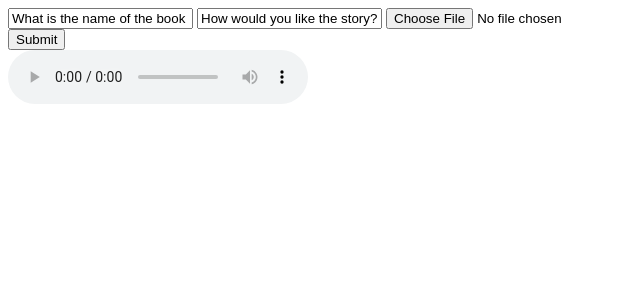
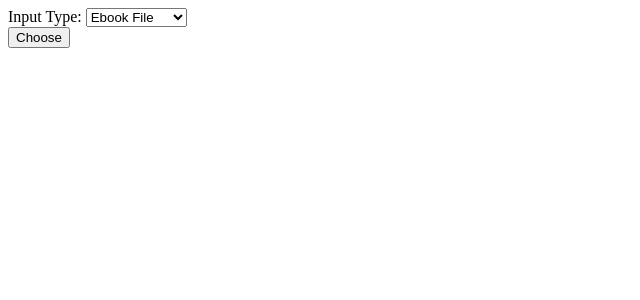
Before and after one commit to ilyacode-maker/GBT, a Flask app: page / in a window 1280 px wide. Shown: the top 300 px of the page, without its empty margins (0-640 px from the left). Run offline with Flask 3, Linux system fonts and the light colour scheme; data that the repository does not hold is empty; some libraries are stand-ins or nearby versions.

Commit message:
Added Input Handling, Send/Receive Request, and Fixed some bugs

```diff
--- a/app.py
+++ b/app.py
@@ -1,4 +1,4 @@
-from flask import Flask, render_template, request, Response, send_file
+from flask import Flask, render_template, request, Response, jsonify
 import time
 
 app = Flask(__name__)
@@ -11,22 +11,65 @@ def index():
     else:
         return render_template('index.html')
 
+
+
+
 @app.route("/audio", methods = ['GET','POST'])
 def handleAudio():
+    #Response can be of type File or Text depending on the content
+    if (request.form.get("Type") == "File"):
+        #---Getting The Ebook
+        #-------Checking For Parameter/Existence Of File
+        if 'Content' not in request.files:
+            return jsonify({'error': 'No file parameter in the request'}), 400
+
+        file = request.files['Content']
+        if file.filename == '':
+            return jsonify({'error': 'No file selected'}), 400
+
+        #-------Saving File in ./uploads/
+        save_path = './uploads/'
+        file.save(save_path + file.filename)
+
+        #---Ebook Treatment
+
+
+
+    else :
+
+        #---Title Treatment
+
+        print(request.form.get("Content"))
+
+    #Reformulating the text
+    #...
+    #time.sleep(5)
+    #...
+
+    #Sending Data Back
     CHUNK_SIZE = 1024
     END_SIGNATURE = b'\x01\x02\x03\x04\x05\x06\x07\x08'
     AudioFiles = ['./out002.mp3','./out003.mp3','./out004.mp3','./out005.mp3','./out006.mp3','./out007.mp3']
+
+    #------Returns Chunks of The Audios
     def generate():
-        time.sleep(1)
+        #Simulating late Response
+        # time.sleep(3)
         i = 0
         while i < len(AudioFiles):
+            #Simulating different cases of Late Response
+            # if (i == 1) :
+            #     time.sleep(10)
+            # if (i == 4):
+            #     time.sleep(10)
             file = open(AudioFiles[i],'rb');
             i += 1
             while True:
                 file_chunk = file.read(CHUNK_SIZE)
                 if not file_chunk:
                     yield END_SIGNATURE
-                    time.sleep(.2)
+                    #Time To Split the requests in the client-side
+                    time.sleep(.1)
                     break;
                 yield file_chunk
             file.close();
--- a/static/script.js
+++ b/static/script.js
@@ -1,13 +1,15 @@
-const url = window.location + "audio";
-
 
 //====================Variables==================//
 var name = $("#BookName").val();
+const url = window.location + "audio";
 var tone = $("#prompt").val();
 const END_SIGNATURE = [1,2,3,4,5,6,7,8]
+fileInput = document.getElementById("FileInput");
 var audio1 = new Audio("./static/out000.mp3");
 var audio2 = new Audio("./static/out001.mp3");
 var Audios = [audio1, audio2];
+var Type = "File"
+
 
 
 
@@ -15,80 +17,132 @@ var Audios = [audio1, audio2];
 /*
 TODO LIST/:
 
--Input Handling
--Requests to The server side
+-Input Handling                       -Done
+-Requests to The server side          -Done
+-Receiving Audio Chunks               -Done
 -Live Audio Playing                   -Done
 -Audio controls settings
 
 */
 
-//====== Handling Ebook Input =============//
-
-// var book = ePub();
-// var rendition;
-
-
-// document.getElementById("FileInput").addEventListener("change", function(e) {
-//   var file = e.target.files[0];
-//   if (window.FileReader) {
-
-//     var reader = new FileReader();
-//     reader.onload = openBook;
-//     reader.readAsArrayBuffer(file);
-
-//   }
-// });
 
 
 
-// function openBook(e){
-//   var bookData = e.target.result;
 
-//   book.open(bookData, "binary");
 
-//   rendition = book.renderTo("area", {
-//     width: "100%",
-//     height: 600
-//   });
+//============= Start Functionalities ============//
 
-//   rendition.display();
 
-// }
+$("#tone").hide();
+$("#FileInput").hide();
+$("#BookName").hide();
+$("#SendButton").hide();
+$("#ChooseButton").show();
+$("#InputDiv").show();
+
+
+//========= Handling File/Text Choice ==========//
+$("#ChooseButton").click(ShowForm);
+
+
+function ShowForm() {
+
+    var Chosen = $("#InputType").val();
+    console.log(Chosen);
+    $("#tone").show();
+    $("#SendButton").show();
+    $("#InputDiv").hide();
+    $("#ChooseButton").hide();
+    if (Chosen == "text") {
+      Type = "Text";
+      $("#BookName").show();
+
+    }else {
+
+      $("#FileInput").show();
+
+    }
+
+}
+
+
+//========== Sending Data To Server Side ==========//
+$("#SendButton").click(SendData);
+
+function SendData() {
+
+    var formData = new FormData();
+    formData.append("Type",Type);
+    formData.append('Tone', $("#tone").val());
+
+    if (Type == "File") {
+
+      var file = fileInput.files[0];
+      formData.append('Content', file);
+
+    } else {
+
+      formData.append("Content",$("#BookName").val());
+    }
+
+    //Send a POST request to get the audios back
+    fetch(url, {
+
+      method: "POST",
+      body : formData
+
+
+    })
+    .then(response => response.body)
+    .then(stream => {
+        var reader = stream.getReader();
+        ReadStream(reader);
+    })
+    .catch( (error) => {
+
+       console.error(error);
+
+    });
+
+}
 
 
 
-//======Simulating a late response======//
-// setTimeout(() => {
 
-//   Audios.push(audio4);
+//====Piecing Audio Chunks together====//
+var i = 0;
+var SnowBallEffect = false;
+var event = new Event("NewAudio");
 
-// },2000);
+//========== Listening for new Added Audios =============//
+document.addEventListener("NewAudio", function() {
 
-// setTimeout(() => {
+  if (i < Audios.length && !SnowBallEffect) {
 
-//   Audios.push(audio5);
+    Audios[i].play()
+    LiveAudio();
+    SnowBallEffect = true;
 
-// },5000);
+  }
 
-// setTimeout(() => {
+},false);
 
-//   SendChunk("Something","who_cares", url);
-
-// }, 7500);
-//====Piecing Audio Chunks together====//
+//========== Plays the next audio once the current one is done ==================//
+function LiveAudio() {
+  // console.log(i);
+  Audios[i].onended = () => {
+    if (i + 1 < Audios.length) {
+      SnowBallEffect = true;
+      i++;
+      Audios[i].play();
+      LiveAudio(i);
 
 
 
-Audios[0].play();
-LiveAudio(0);
+    }else {
 
-function LiveAudio(index) {
-
-  Audios[index].onended = () => {
-    if (index + 1 < Audios.length) {
-
-      Audios[index + 1].play();
-      LiveAudio(index + 1);
+      i++;
+      SnowBallEffect = false;
 
     }
 
@@ -98,34 +152,8 @@ function LiveAudio(index) {
 
 
 
-//========== Sending Request to get Audio Chunk in return =============//
-// async function SendChunk(chunk,tone, url) {
-//   try {
-//     data  = {"Chunk" : chunk};
-//     var response = await fetch(url, {
-//         method: "POST",
-//         headers: {
-//           "Content-Type": "application/json",
-//         },
-//         body: JSON.stringify(data)
-//       });
-//       console.log(response);
-//       var audioBlob = await response.blob();
-//       var AudioURL = URL.createObjectURL(audioBlob);
-//       var AudioObject = new Audio(AudioURL);
-//       Audios.push(AudioObject);
-//   } catch (error) {
 
-//     console.log("error : " + error);
-
-//   }
-
-// }
-
-// SendChunk("something","who_cares",url)
-
-
-
+//============ Checks If 2 Lists are Equal ===================//
 function EqualList(list1,list2) {
 
   if (list1.length != list2.length) {
@@ -148,7 +176,8 @@ function EqualList(list1,list2) {
 
 }
 
-async function consumeStream(reader) {
+//======= Opening a ReadStream to Get Audio Chunks============//
+async function ReadStream(reader) {
   chunks = [];
   while (true) {
       var { done, value } = await reader.read();
@@ -156,10 +185,11 @@ async function consumeStream(reader) {
           console.log("Stream is done");
           break;
       }
-      console.log(value);
       LastEight = value.slice(-8);
       value = value.slice(0, value.length - 8);
       chunks.push(value);
+
+      //Check for the end signature to mark the chunks array as a new file
       if (EqualList(LastEight,END_SIGNATURE)) {
 
         var arr = new Uint8Array(chunks.reduce((acc, chunks) => acc.concat(Array.from(chunks)), []));
@@ -167,6 +197,7 @@ async function consumeStream(reader) {
         var AudioURL = URL.createObjectURL(audioBlob);
         var AudioObject = new Audio(AudioURL);
         Audios.push(AudioObject);
+        document.dispatchEvent(event);
         chunks = [];
 
       }else {
@@ -174,18 +205,5 @@ async function consumeStream(reader) {
         chunks.push(LastEight)
 
       }
-
-
-
-
-
-
   }
 }
-
-fetch(url)
-    .then(response => response.body)
-    .then(stream => {
-        var reader = stream.getReader();
-      consumeStream(reader);
-    });
--- a/templates/index.html
+++ b/templates/index.html
@@ -9,24 +9,30 @@
     <title>Homepage</title>
 </head>
 <body>
-    {% if res %}
-        <form method="post">
-            <input type="text" name="prompt" id="prompt"  value="{{res}}">
-            <input type="submit" value="Submit">
-        </form>
-        <h1>{{res}}</h1>
-    {% else %}
-        <form action="/" method="post">
-            <input type="text" name="prompt" id="BookName"  value="What is the name of the book">
-            <input type="text" name="prompt" id="prompt"  value="How would you like the story?">
-            <input type="file" id="FileInput"  value="Upload">
-            <div id="area"></div>
-            <input type="submit" value="Submit">
-        </form>
-    {% endif %}
-    <audio controls>
-        <source id="Audio" type="audio/mpeg">
-    </audio>
+
+    <div id="InputDiv">
+        <label for="Input">Input Type:</label>
+        <select id="InputType">
+            <option value="file">Ebook File</option>
+            <option value="text">Book's Name</option>
+        </select>
+    </div>
+    <button id="ChooseButton"> Choose </button>
+
+
+
+    <input type="text" id="BookName"  placeholder="What is the name of the book">
+    <input type="file" id="FileInput"  value="Upload">
+    <input type="text" id="tone"  placeholder="How would you like the story?">
+
+
+    <button id="SendButton"> Reformulate to an Audio</button>
+
+    <!-------an Audio Visualizer with Playback buttons------>
+
+
+
+    <!---->
     <script src="{{ url_for('static', filename='script.js') }}"></script>
 
 </body>
```
Also changed, not shown: uploads/zellige.jpg (added), 4 other files.
